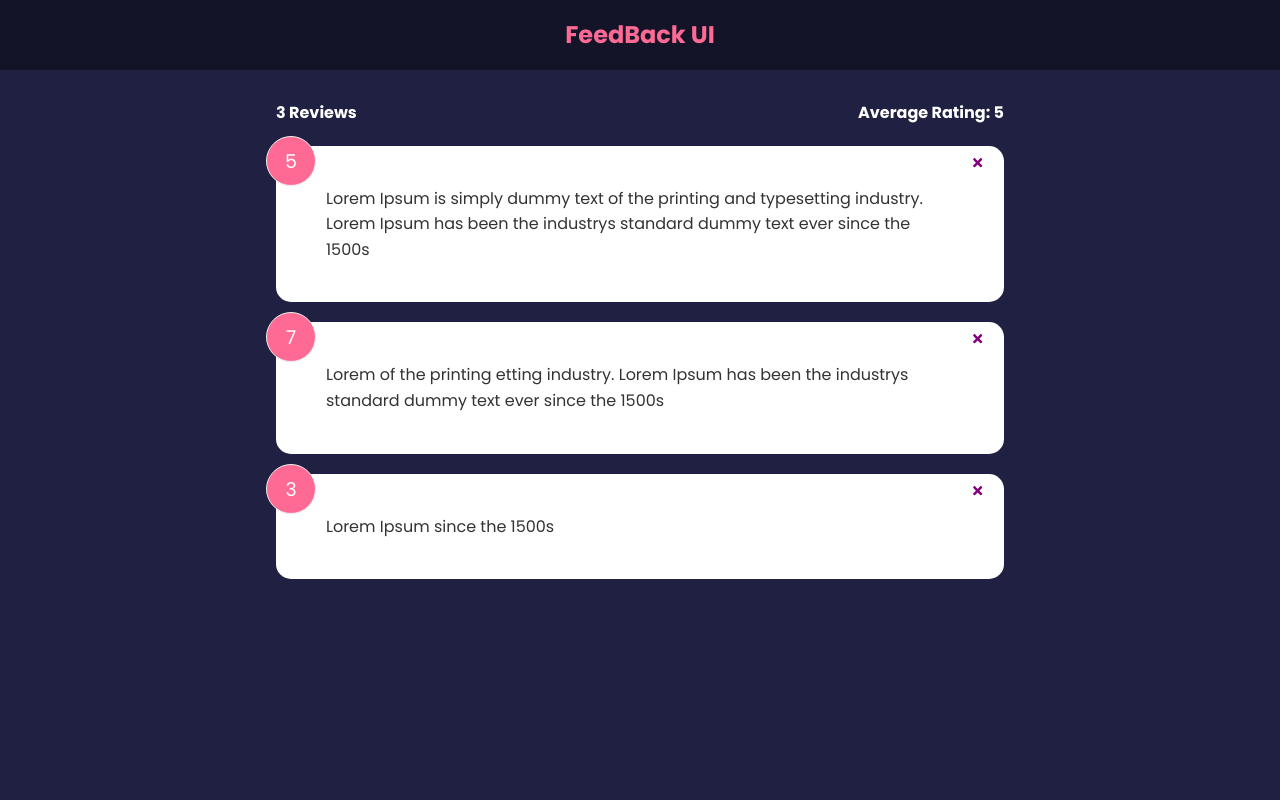
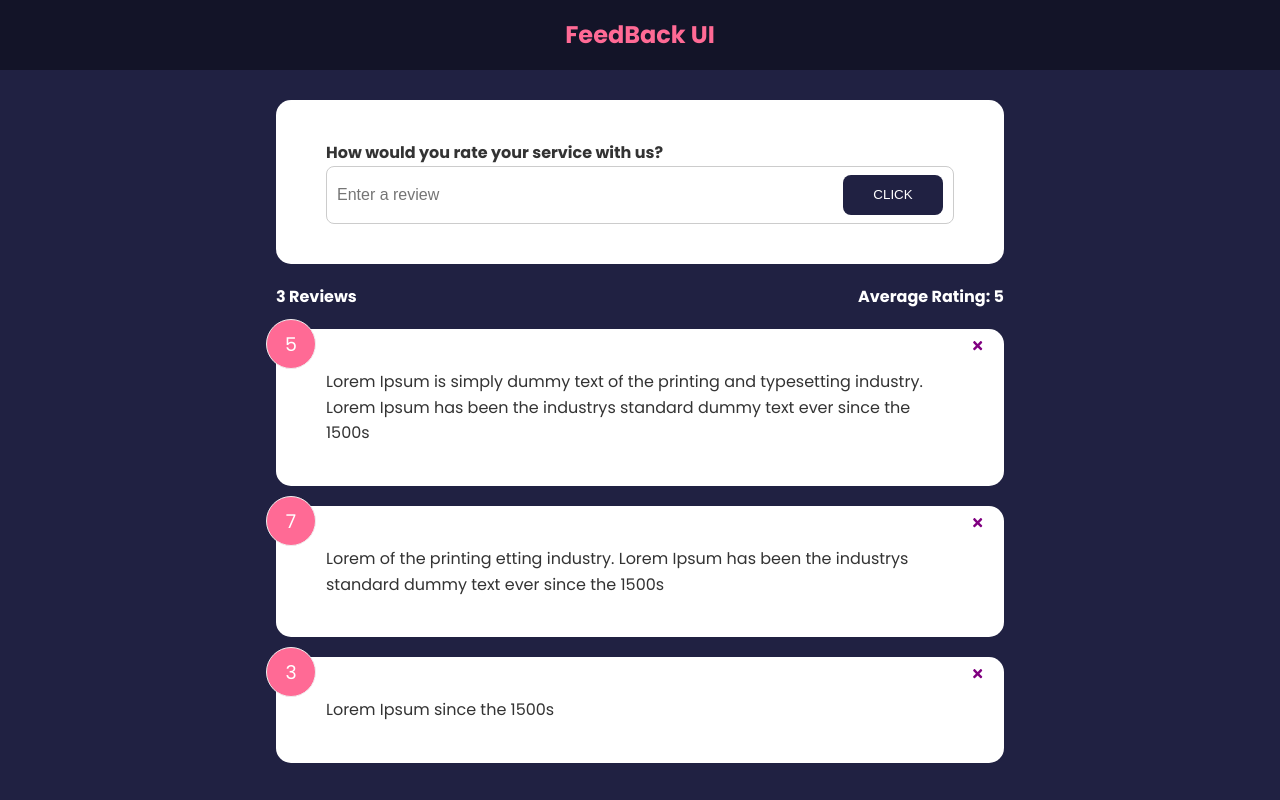
Before and after one commit to huzzii/react-feedback-app, a React (Create React App) app: page / in a window 1280 px wide. Built offline with nearby package versions, Linux system fonts and the light colour scheme.

Commit message:
feedback form components added

```diff
--- a/src/App.js
+++ b/src/App.js
@@ -4,7 +4,7 @@ import Header from "./components/Header";
 import FeedbackList from "./components/FeedbackList";
 import FeedbackData from "./data/FeedbackData";
 import FeedbackStats from "./components/FeedbackStats";
-
+import FeedbackForm from "./components/FeedbackForm";
 function App() {
   const [feedback, setFeedback] = useState(FeedbackData);
 
@@ -17,8 +17,10 @@ function App() {
   return (
     <>
       <Header />
+
       <div className="container">
-        <FeedbackStats feedback={feedback}/>
+        <FeedbackForm />
+        <FeedbackStats feedback={feedback} />
         <FeedbackList feedback={feedback} handleDelete={deleteFeedback} />
       </div>
     </>
--- /dev/null
+++ b/src/components/FeedbackForm.js
@@ -0,0 +1,23 @@
+import React, {useState} from 'react'
+import Card from '../shared/Card';
+
+function FeedbackForm() {
+    const [text, setText] = useState('')
+
+    const handleTextChange = (e) => {
+        setText(e.target.value);
+    }
+    return (
+        <Card>
+            <form>
+                <h4>How would you rate your service with us?</h4>
+                <div className="input-group">
+                    <input type="text" placeholder='Enter a review' onChange={handleTextChange}/>
+                    <button className='btn btn-primary'>CLICK</button>
+                </div>
+            </form>
+        </Card>
+    )
+}
+
+export default FeedbackForm
```
